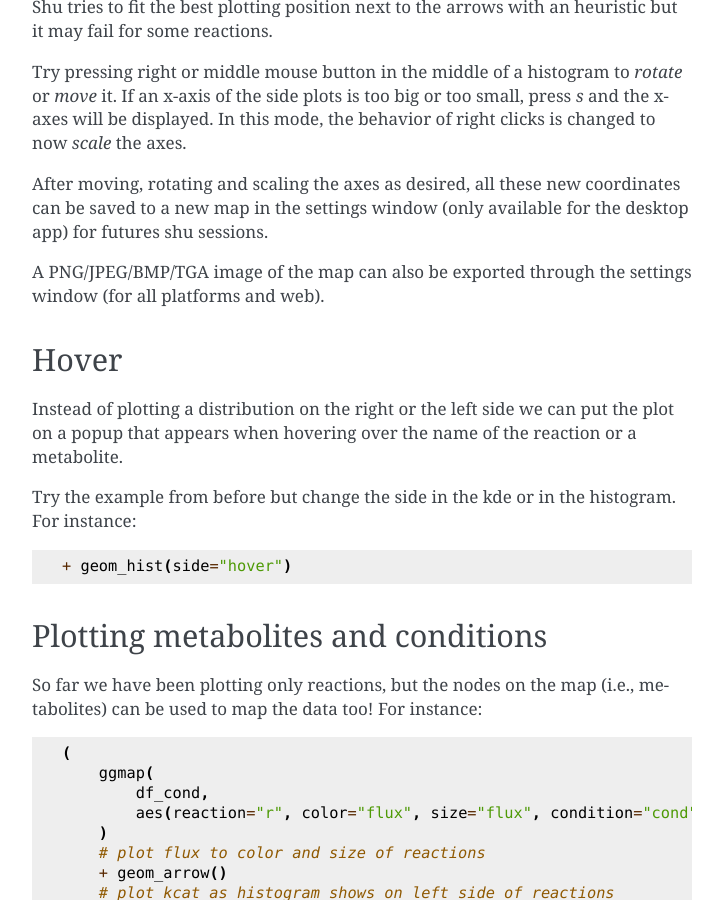
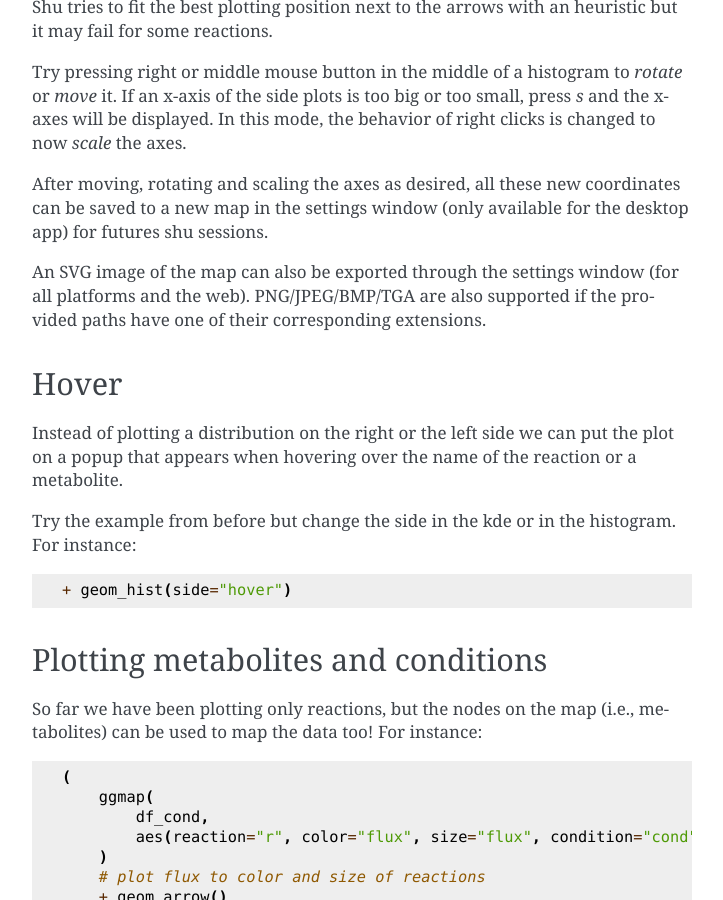
Before and after one commit to biosustain/shu, a Sphinx documentation site: the page built from docs/source/plotting.rst, in a window 1280 px wide and 900 px high, scrolled down 5176 px. Shown: the whole window, without its empty margins (388-1111 px from the left). Built offline with Sphinx 7.4.7, drawn with Linux system fonts in a browser that asks for light colours.

Commit message:
docs: explain SVG export to the user

```diff
--- a/docs/source/plotting.rst
+++ b/docs/source/plotting.rst
@@ -165,8 +165,9 @@ After moving, rotating and scaling the axes as desired, all these new coordinate
 can be saved to a new map in the settings window (only available for the desktop
 app) for futures shu sessions.
 
-A PNG/JPEG/BMP/TGA image of the map can also be exported through the settings
-window (for all platforms and web).
+An SVG image of the map can also be exported through the settings window (for all
+platforms and the web). PNG/JPEG/BMP/TGA are also supported if the provided paths
+have one of their corresponding extensions.
 
 Hover
 -----
```
